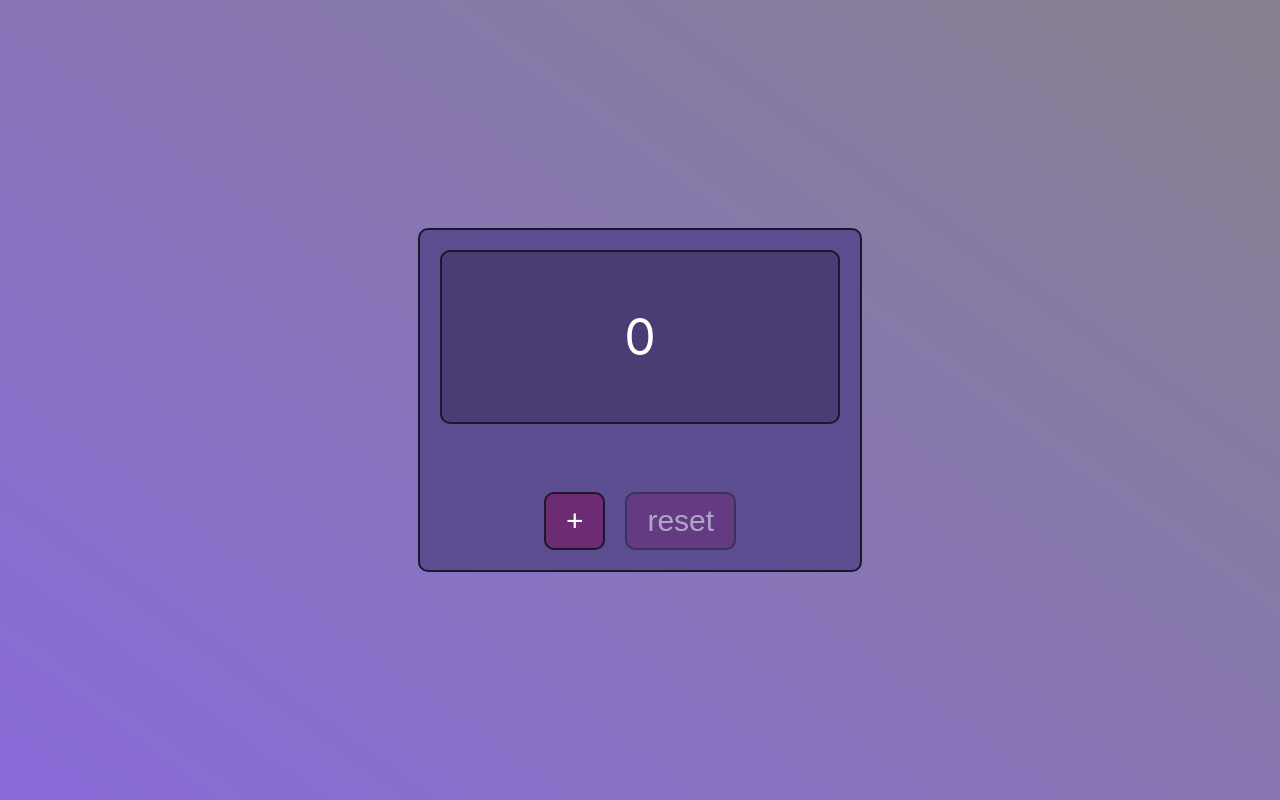
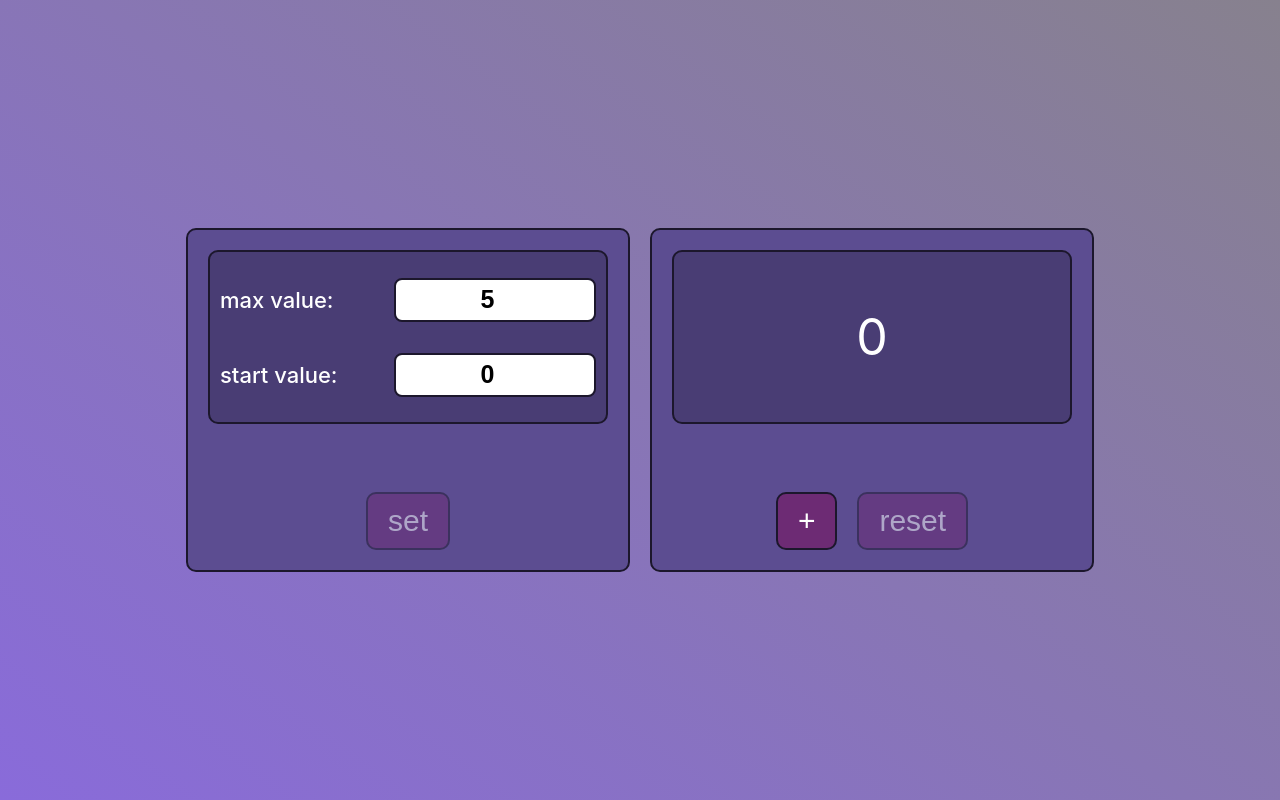
Before and after one commit to m-diana-dev/counter, a React (Create React App) app: page / in a window 1280 px wide. Built offline with nearby package versions, Linux system fonts and the light colour scheme.

Commit message:
added counter settings (unfinished)Ñ

```diff
--- a/src/components/Counter/Counter.module.css
+++ b/src/components/Counter/Counter.module.css
@@ -11,11 +11,37 @@
     gap: 20px;
 }
 .CounterTop{
+    /*display: flex;*/
+    /*flex-direction: column;*/
+    /*gap: 10px;*/
     height: 150px;
     border: 2px solid #1C172C;
     border-radius: 10px;
     padding: 10px;
     background-color: #493D74;
+}
+.CounterTopItem{
+    display: flex;
+    align-items: center;
+    justify-content: space-between;
+    color: #fff;
+    font-size: 22px;
+    font-weight: 500;
+    height: 50%;
+}
+.CounterTopItem input{
+    height: 30px;
+    width: 50%;
+    border-radius: 8px;
+    border: 2px solid #1C172C;
+    font-size: 25px;
+    font-weight: 700;
+    text-align: center;
+    padding: 5px;
+    outline: none;
+}
+.CounterTopItem .InputError{
+    border-color:#9A3978;
 }
 .CounterBottom{
     display: flex;
@@ -23,3 +49,9 @@
     justify-content: center;
     gap: 20px;
 }
+.Flex{
+    display: flex;
+    justify-content: space-between;
+    flex-wrap: wrap;
+    gap: 20px;
+}
--- a/src/components/Counter/Counter.tsx
+++ b/src/components/Counter/Counter.tsx
@@ -1,29 +1,64 @@
 import React, {useState} from 'react';
-import s from './Counter.module.css';
-import {Button} from "../Button/Button";
-import {TopCounter} from "../TopCounter/TopCounter";
+import {CounterView} from "./CounterView/CounterView";
+import {CounterSettings} from "./CounterSettings/CounterSettings";
+import s from "../Counter/Counter.module.css";
+
+
+export type countType = {
+    value: number
+    maxValue: number
+    minValue: number
+    setting: boolean
+    error: {
+        max: string
+        start: string
+    }
+}
 
 function Counter() {
-    const [count, setCount] = useState<number>(0);
-    const maxValue = 5;
-    const minValue = 0;
-    const onClickPlusHandler = () => {
-        if(count < maxValue){
-            setCount(count + 1);
+    // const [count, setCount] = useState<number>(0);
+    // const [maxValue, setmaxValue] = useState<number>(5);
+    // let maxValue = 5;
+    // const minValue = 0;
+    const [count, setCount] = useState<countType>({
+        value: 0,
+        maxValue: 5,
+        minValue: 0,
+        setting: false,
+        error: {
+            max: '',
+            start: ''
         }
+    });
+    // const [countSetting, setCountSetting] = useState(false);
+
+    const setMaxValue = (value: number) => {
+        setCount({...count, maxValue: value})
     }
-    const onClickResetHandler = () => {
-        setCount(minValue);
+
+    const setStartValue = (value: number) => {
+        setCount({...count, minValue: value})
+        if (value < 0) setCount({...count, error: {...count.error, start: 'negative value is invalid'}})
+    }
+    const setSetting = (value: boolean) => {
+        // setCountSetting(value)
+        setCount({...count, setting: value})
     }
     return (
-        <div className={s.Counter}>
-            <div className={s.CounterTop}>
-                <TopCounter count={count} maxValue={maxValue}/>
-            </div>
-            <div className={s.CounterBottom}>
-                <Button disabled={count===maxValue} name={'+'} callback={onClickPlusHandler}/>
-                <Button disabled={count===minValue} name={'reset'} callback={onClickResetHandler}/>
-            </div>
+        <div className={s.Flex}>
+            <CounterSettings maxValue={count.maxValue}
+                             minValue={count.minValue}
+                             count={count}
+                             setCount={setCount}
+                             setMaxValue={setMaxValue}
+                             setStartValue={setStartValue}
+                             setSetting={setSetting}
+                             countSetting={count.setting}/>
+            <CounterView maxValue={count.maxValue}
+                         minValue={count.minValue}
+                         count={count}
+                         setCount={setCount}
+                         countSetting={count.setting}/>
         </div>
     );
 }
--- /dev/null
+++ b/src/components/Counter/CounterSettings/CounterSettings.tsx
@@ -0,0 +1,76 @@
+import React, {ChangeEvent, useState} from 'react';
+import s from "../Counter.module.css";
+import {Button} from "../../Button/Button";
+import {countType} from "../Counter";
+
+type CounterSettingsPropsType = {
+    maxValue: number
+    minValue: number
+    count: countType
+    setCount: (count: countType) => void
+    countSetting: boolean
+    setMaxValue: (value: number) => void
+    setStartValue: (value: number) => void
+    setSetting: (value: boolean) => void
+}
+export const CounterSettings: React.FC<CounterSettingsPropsType> = (props) => {
+    const {
+        maxValue,
+        minValue,
+        count,
+        setCount,
+        countSetting,
+        setMaxValue,
+        setStartValue,
+        setSetting
+    } = props;
+
+    const onChangeMaxHandler = (e: ChangeEvent<HTMLInputElement>) => {
+        // setSetting(true);
+        // setMaxValue((+(e.currentTarget.value)));
+
+        setCount({...count, maxValue: +(e.currentTarget.value), setting: true})
+
+        setCount((count.maxValue < 0 || count.maxValue === count.minValue)
+            ? {...count, maxValue: +(e.currentTarget.value), setting: true, error: {...count.error, max: 'incorrect value'}}
+            : {...count, maxValue: +(e.currentTarget.value), setting: true, error: {...count.error, max: ''}})
+    }
+    const onChangeStartHandler = (e: ChangeEvent<HTMLInputElement>) => {
+        // setSetting(true)
+        // setStartValue((+(e.currentTarget.value)));
+
+        setCount((count.minValue < 0)
+            ? {...count, minValue: +(e.currentTarget.value), setting: true, error: {...count.error, start: 'negative value is invalid'}}
+            : {...count, minValue: +(e.currentTarget.value), setting: true, error: {...count.error, start: ''}})
+        // if (count.value < 0) setCount({...count, error: 'negative value is invalid'})
+console.log(count.minValue)
+    }
+
+
+    const onSetHandler = () => {
+        // setSetting(false);
+        setCount({...count, setting: false, value: count.minValue})
+        console.log(count.value)
+    }
+
+    const InputErrorMax = count.error.max ? s.InputError : '';
+    const InputErrorStart = count.error.start ? s.InputError : '';
+    const disabledBtn = !countSetting || !!count.error.max || !!count.error.start
+    return (
+        <div className={s.Counter}>
+            <div className={s.CounterTop}>
+                <div className={s.CounterTopItem}>
+                    <span>max value:</span>
+                    <input className={InputErrorMax} type="number" value={maxValue} onChange={onChangeMaxHandler}/>
+                </div>
+                <div className={s.CounterTopItem}>
+                    <span>start value:</span>
+                    <input className={InputErrorStart} type="number" value={minValue} onChange={onChangeStartHandler}/>
+                </div>
+            </div>
+            <div className={s.CounterBottom}>
+                <Button name={'set'} callback={() => onSetHandler()} disabled={disabledBtn}/>
+            </div>
+        </div>
+    );
+};
--- /dev/null
+++ b/src/components/Counter/CounterView/CounterView.tsx
@@ -0,0 +1,35 @@
+import React from 'react';
+import s from "../Counter.module.css";
+import {TopCounter} from "../TopCounter/TopCounter";
+import {Button} from "../../Button/Button";
+import {countType} from "../Counter";
+
+type CounterViewPropsType = {
+    maxValue: number
+    minValue: number
+    count: countType
+    setCount: (count: countType)=>void
+    countSetting: boolean
+}
+export const CounterView: React.FC<CounterViewPropsType> = (props) => {
+    const{maxValue, minValue, count, countSetting,setCount} = props;
+    const onClickPlusHandler = () => {
+        if(count.value < count.maxValue){
+            setCount({ ...count, value: count.value + 1});
+        }
+    }
+    const onClickResetHandler = () => {
+        setCount({ ...count, value: count.minValue});
+    }
+    return (
+        <div className={s.Counter}>
+            <div className={s.CounterTop}>
+                <TopCounter count={count} maxValue={maxValue} countSetting={countSetting}/>
+            </div>
+            <div className={s.CounterBottom}>
+                <Button disabled={count.value===count.maxValue || countSetting} name={'+'} callback={onClickPlusHandler}/>
+                <Button disabled={count.value===count.minValue || countSetting} name={'reset'} callback={onClickResetHandler}/>
+            </div>
+        </div>
+    );
+};
--- a/src/components/TopCounter/TopCounter.module.css
+++ b/src/components/Counter/TopCounter/TopCounter.module.css
@@ -11,3 +11,6 @@
 .TopCounterLimit{
     color: #9A3978;
 }
+.ErrorText{
+    color: #9A3978;
+}
--- /dev/null
+++ b/src/components/Counter/TopCounter/TopCounter.tsx
@@ -0,0 +1,27 @@
+import React from 'react';
+import s from './TopCounter.module.css'
+import {countType} from "../Counter";
+
+
+type TopCounterPropsType = {
+    maxValue: number
+    count: countType
+    countSetting: boolean
+}
+export const TopCounter: React.FC<TopCounterPropsType> = (props) => {
+    const {count, maxValue,countSetting, ...restProps} = props;
+
+    const StyleTopCounter = `${s.TopCounter} ${(count.value === count.maxValue) ? s.TopCounterLimit : ''}`
+
+    return (
+        <div className={StyleTopCounter}>
+            { countSetting && (count.error.max || count.error.start)
+                ? <div className={s.ErrorText}>{count.error.max || count.error.start}</div>
+                : !countSetting ? count.value : 'inter values and press "set"'}
+            {/*{!countSetting && count.value}*/}
+            {/*{countSetting && count.error && count.error}*/}
+            {/*{countSetting && 'inter values and press "set"'}*/}
+
+        </div>
+    );
+};
--- a/src/components/TopCounter/TopCounter.tsx
+++ /dev/null
@@ -1,17 +0,0 @@
-import React from 'react';
-import s from './TopCounter.module.css'
-
-
-type TopCounterPropsType = {
-    maxValue: number
-    count: number
-}
-export const TopCounter: React.FC<TopCounterPropsType> = (props) => {
-    const {count, maxValue, ...restProps} = props;
-
-    const StyleTopCounter = `${s.TopCounter} ${(count === maxValue) ? s.TopCounterLimit : ''}`
-
-    return (
-        <div className={StyleTopCounter}>{count}</div>
-    );
-};
```
